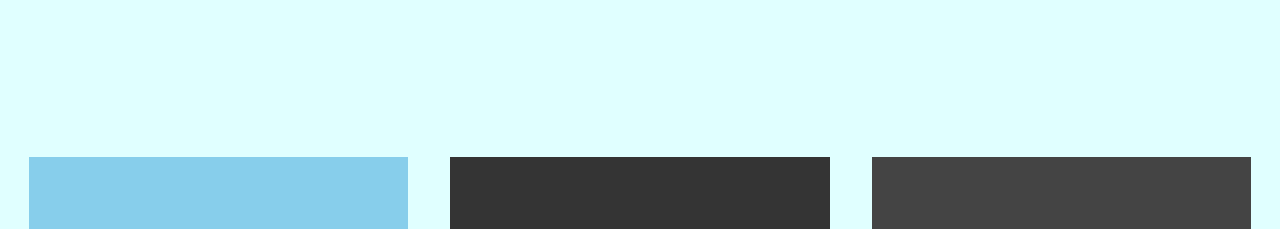
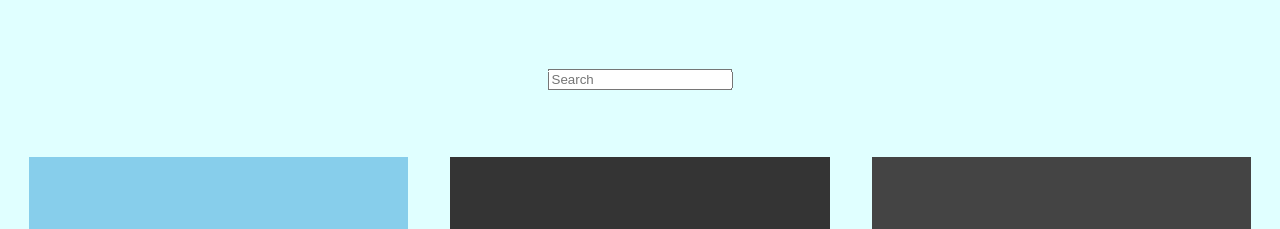
Before and after one commit to mkhan45/newtab_launcher, a plain HTML site: page index.html in a window 1280 px wide. Shown: the part 331-560 px from the top of the page. Drawn offline with Linux system fonts and the light colour scheme.

Commit message:
Revert "removed search"
This reverts commit c8d46b52481469b6376c3b8f05594797c70bbb22.

```diff
--- a/index.html
+++ b/index.html
@@ -26,6 +26,10 @@
 			</div>
 		</a>
 	</div>
+
+	<form onsubmit="duckSearch()" action="javascript:void(0)" style="position: absolute; left:50%; transform: translateX(-50%); top: 50%;">
+		<input id="search" type="text" value="" placeholder="Search">
+	</form>
 
 	<div class="container blue">
 		<a class="blue" href="https://drive.google.com">
```
